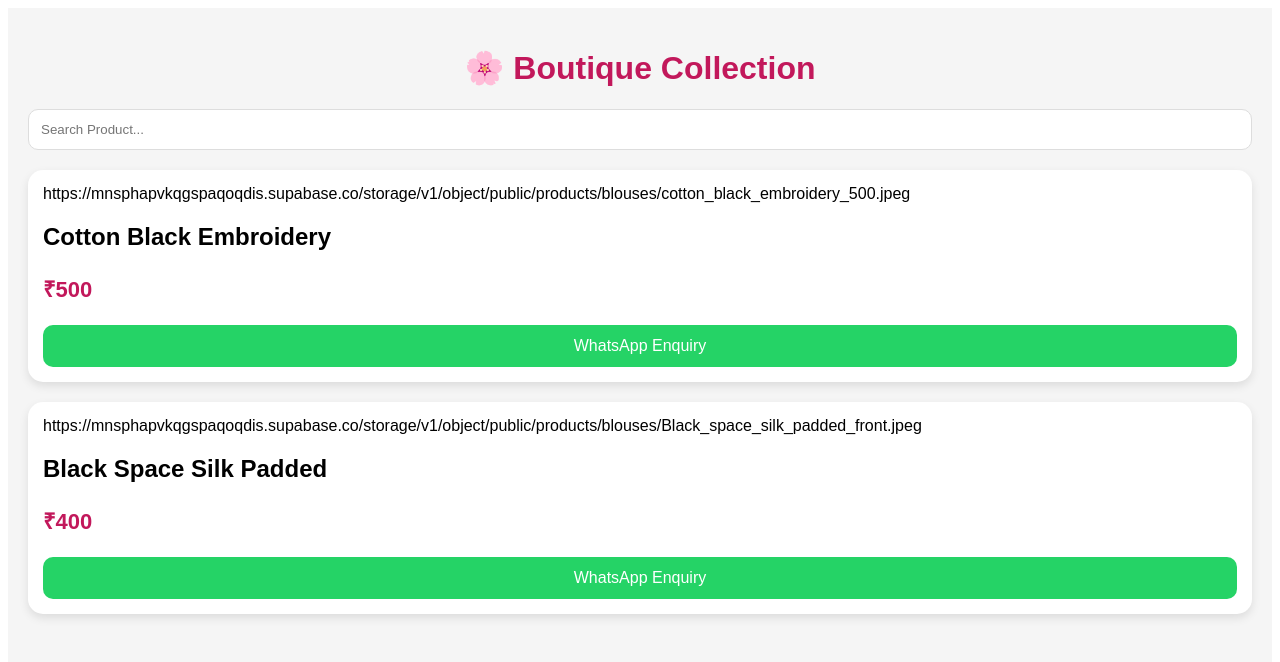
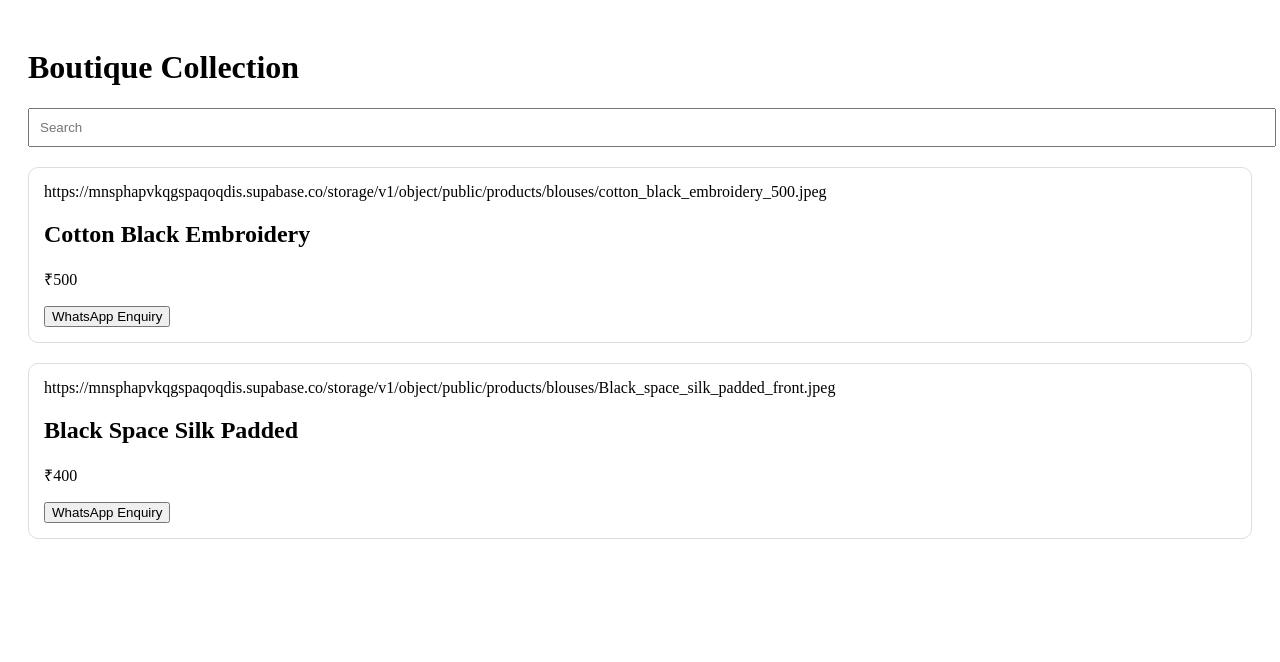
Before and after one commit to kalyan444btech-web/blouse-catalog, a Next.js app: page / in a window 1280 px wide. Shown: the top 662 px of the page. Built offline with nearby package versions, Linux system fonts and the light colour scheme.

Commit message:
Update index.js

```diff
--- a/pages/index.js
+++ b/pages/index.js
@@ -23,34 +23,18 @@ export default function Home() {
   );
 
   return (
-    <div
-      style={{
-        backgroundColor: "#f5f5f5",
-        minHeight: "100vh",
-        padding: "20px",
-        fontFamily: "Arial, sans-serif"
-      }}
-    >
-      <h1
-        style={{
-          textAlign: "center",
-          color: "#c2185b"
-        }}
-      >
-        🌸 Boutique Collection
-      </h1>
+    <div style={{ padding: 20 }}>
+      <h1>Boutique Collection</h1>
 
       <input
-        placeholder="Search Product..."
+        type="text"
+        placeholder="Search"
         value={search}
         onChange={(e) => setSearch(e.target.value)}
         style={{
           width: "100%",
-          padding: "12px",
-          borderRadius: "10px",
-          border: "1px solid #ddd",
-          marginBottom: "20px",
-          boxSizing: "border-box"
+          padding: 10,
+          marginBottom: 20
         }}
       />
 
@@ -58,44 +42,25 @@ export default function Home() {
         <div
           key={product.name}
           style={{
-            background: "white",
-            borderRadius: "15px",
-            padding: "15px",
-            marginBottom: "20px",
-            boxShadow: "0 4px 10px rgba(0,0,0,0.1)"
+            border: "1px solid #ddd",
+            padding: 15,
+            marginBottom: 20,
+            borderRadius: 10
           }}
         >
           {product.image}
 
           <h2>{product.name}</h2>
 
-          <p
-            style={{
-              color: "#c2185b",
-              fontWeight: "bold",
-              fontSize: "22px"
-            }}
-          >
-            ₹{product.price}
-          </p>
+          <p>₹{product.price}</p>
 
           <button
             onClick={() =>
               window.open(
-                `https://wa.me/919999999999?text=Hi, I am interested in ${product.name}`,
+                "https://wa.me/919999999999",
                 "_blank"
               )
             }
-            style={{
-              width: "100%",
-              padding: "12px",
-              background: "#25D366",
-              color: "white",
-              border: "none",
-              borderRadius: "10px",
-              fontSize: "16px",
-              cursor: "pointer"
-            }}
           >
             WhatsApp Enquiry
           </button>
```
